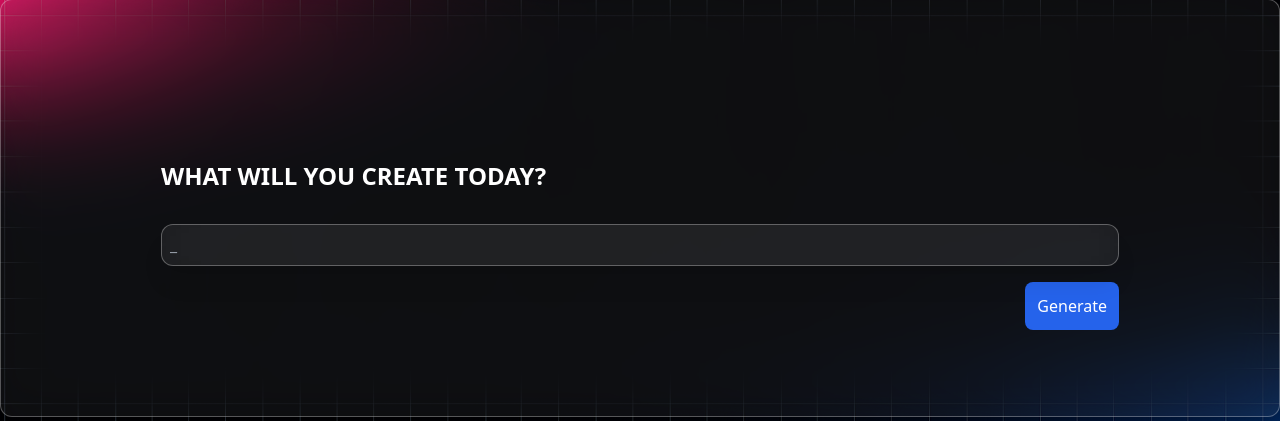
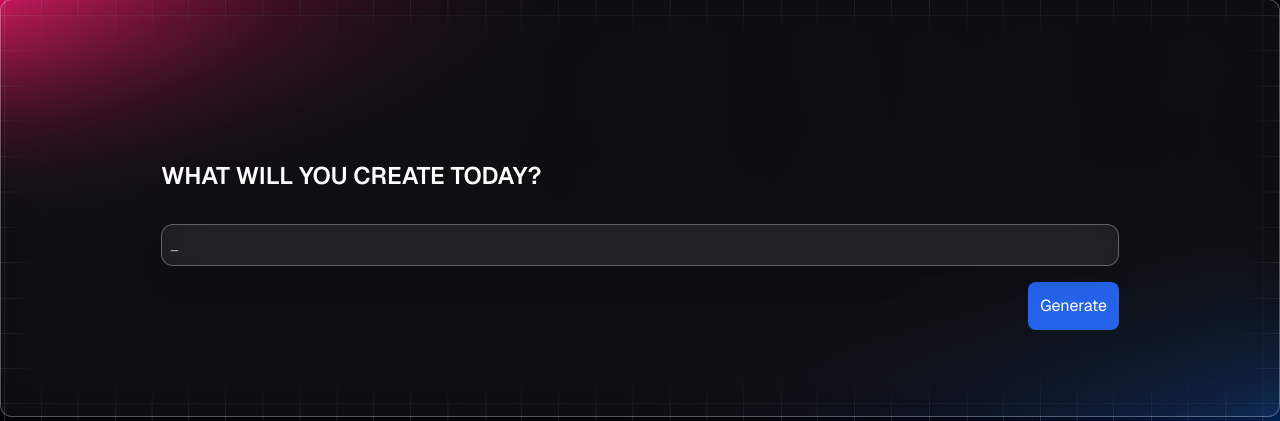
Before and after one commit to PlayTingz/Client, a Flask app: page / in a window 1280 px wide. Shown: the part 113-534 px from the top of the page. Run offline with Flask 3, Linux system fonts and the light colour scheme; some libraries are stand-ins or nearby versions.

Commit message:
fix font display issue.

```diff
--- a/src/templates/base.html
+++ b/src/templates/base.html
@@ -39,7 +39,9 @@
       font-weight: 400;
       font-style: normal;
     }
-
+  .geist {
+      font-family: "Geist", sans-serif;
+  }
 body {
   background:
     url("{{ url_for('static', filename='img/bg.png') }}") center center no-repeat,
--- a/src/templates/welcome.html
+++ b/src/templates/welcome.html
@@ -6,9 +6,9 @@
 {% endblock %}
 
 {% block content %}
-  <section class="mx-auto max-w-7xl h-96 gap-6 pt-40 pr-40 pb-64 pl-40 backdrop-blur-xl shadow-xl bg-white/5 border border-white/30 rounded-xl">
+  <section class="geist mx-auto max-w-7xl h-96 gap-6 pt-40 pr-40 pb-64 pl-40 backdrop-blur-xl shadow-xl bg-white/5 border border-white/30 rounded-xl">
       <header class="mb-6">
-        <h1 class="max-w-5xl h-9 gap-2.5 text-2xl font-semibold text-white">WHAT WILL YOU CREATE TODAY?</h1>
+        <h1 style="font-weight: 600" class="max-w-5xl h-9 gap-2.5 text-2xl text-white">WHAT WILL YOU CREATE TODAY?</h1>
       </header>
       <form method="post" class="space-y-4">
         <div>
@@ -23,7 +23,7 @@
   </section>
 
   {% if data %}
-    <article class="mx-auto mt-6 p-4 max-w-7xl h-96 gap-6 rounded-2xl border p-6 px-40 bg-white/5 border-white/30 backdrop-blur-xl shadow-xl">
+    <article class="geist mx-auto mt-6 p-4 max-w-7xl h-96 gap-6 rounded-2xl border p-6 px-40 bg-white/5 border-white/30 backdrop-blur-xl shadow-xl">
       <header>
         <h2 class="text-xl font-semibold text-white">{{ data['prompt'] }}</h2>
         <hr class="my-2">
```
